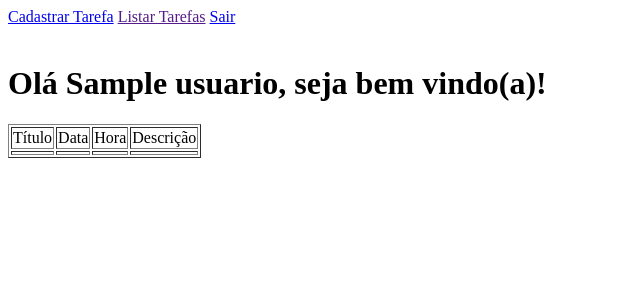
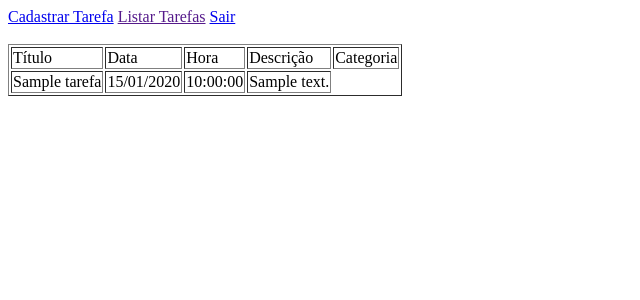
Before and after one commit to jonhnatta/Task, a PHP site: page /home.php in a window 1280 px wide. Shown: the top 300 px of the page, without its empty margins (0-640 px from the left). Run offline with PHP 8.4, Linux system fonts and the light colour scheme; the visitor is signed in with stand-in values (Sample User, id 1); tables that the repository leaves empty hold one stand-in row (values such as "Sample post").

Commit message:
print tarefa

```diff
--- a/home.php
+++ b/home.php
@@ -7,11 +7,8 @@ if (!isset($_SESSION['email']) && !isset($_SESSION['perfil'])){
 
 require_once('db/conexao.php');
 
-$sql = "SELECT * FROM usuario WHERE email = '".$_SESSION['email']."'";
-
-$resultado = mysqli_query($con, $sql);
-
-$dados = mysqli_fetch_array($resultado);
+$sql = "SELECT * FROM tarefas WHERE usuario_id = '".$_SESSION['id']."'";
+$result_tarefa = mysqli_query($con, $sql);
 
 ?>
 <!DOCTYPE html>
@@ -26,21 +23,23 @@ $dados = mysqli_fetch_array($resultado);
   <a href="">Listar Tarefas</a>
   <a href="db/sair.php">Sair</a><br><br>
 
-<h1> Olá <?php echo $dados['nome']; ?>, seja bem vindo(a)!</h1>
-
 <table border="1">
   <tr>
     <td>Título</td>
     <td>Data</td>
     <td>Hora</td>
     <td>Descrição</td>
+    <td>Categoria</td>
   </tr>
+<?php foreach ($result_tarefa as $key => $value) { ?>
   <tr>
-    <td><?php  ?></td>
-    <td><?php ?></td>
-    <td><?php ?></td>
-    <td><?php ?></td>
-  </tr>
+      <td><?= $value['titulo'];?></td>
+      <td><?= date("d/m/Y", strtotime($value['data'])); ?></td>
+      <td><?= $value['hora'];?></td>
+      <td><?= $value['descricao'];?></td>
+    </tr>
+<?php } ?>
+
 </table>
 </body>
 </html>
```
